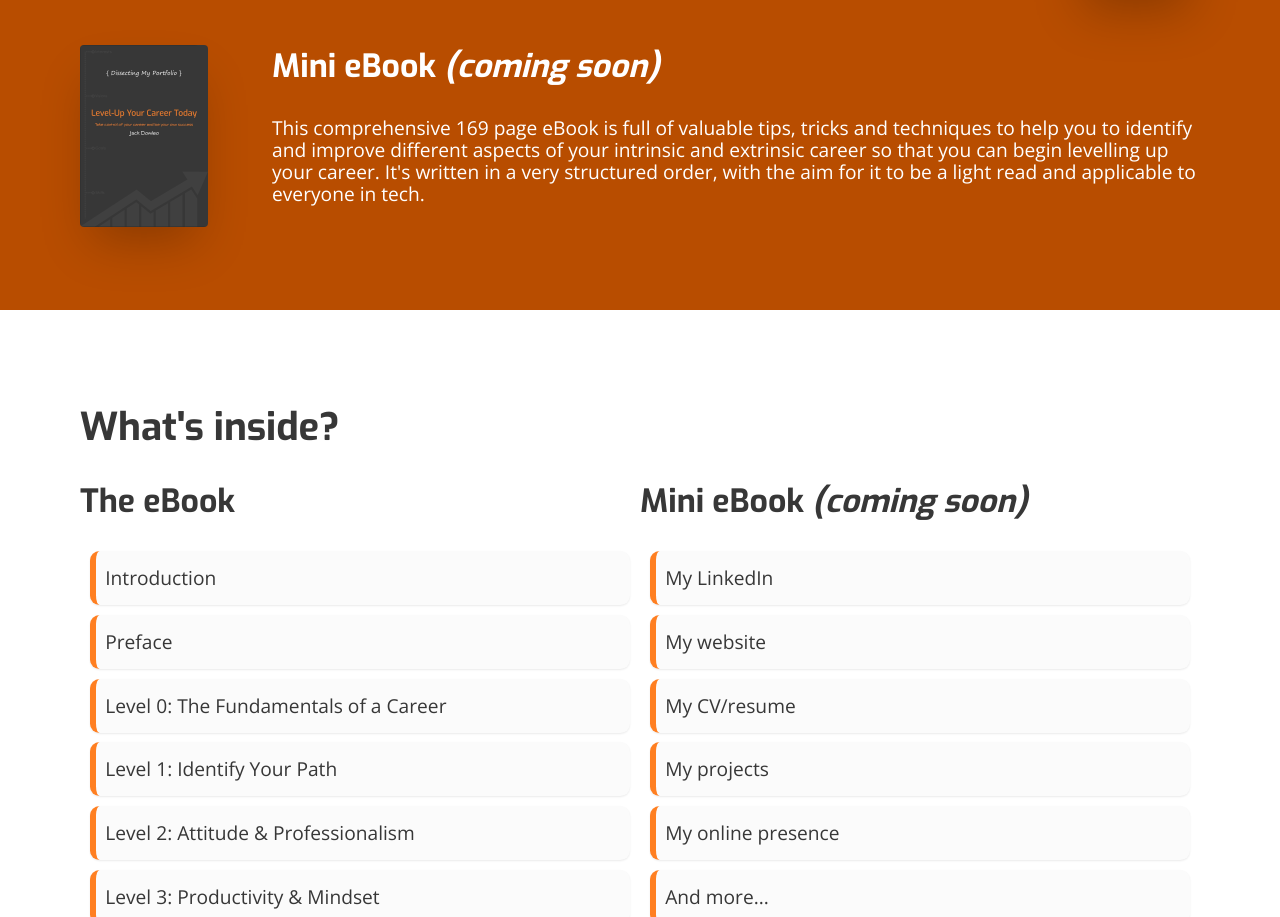
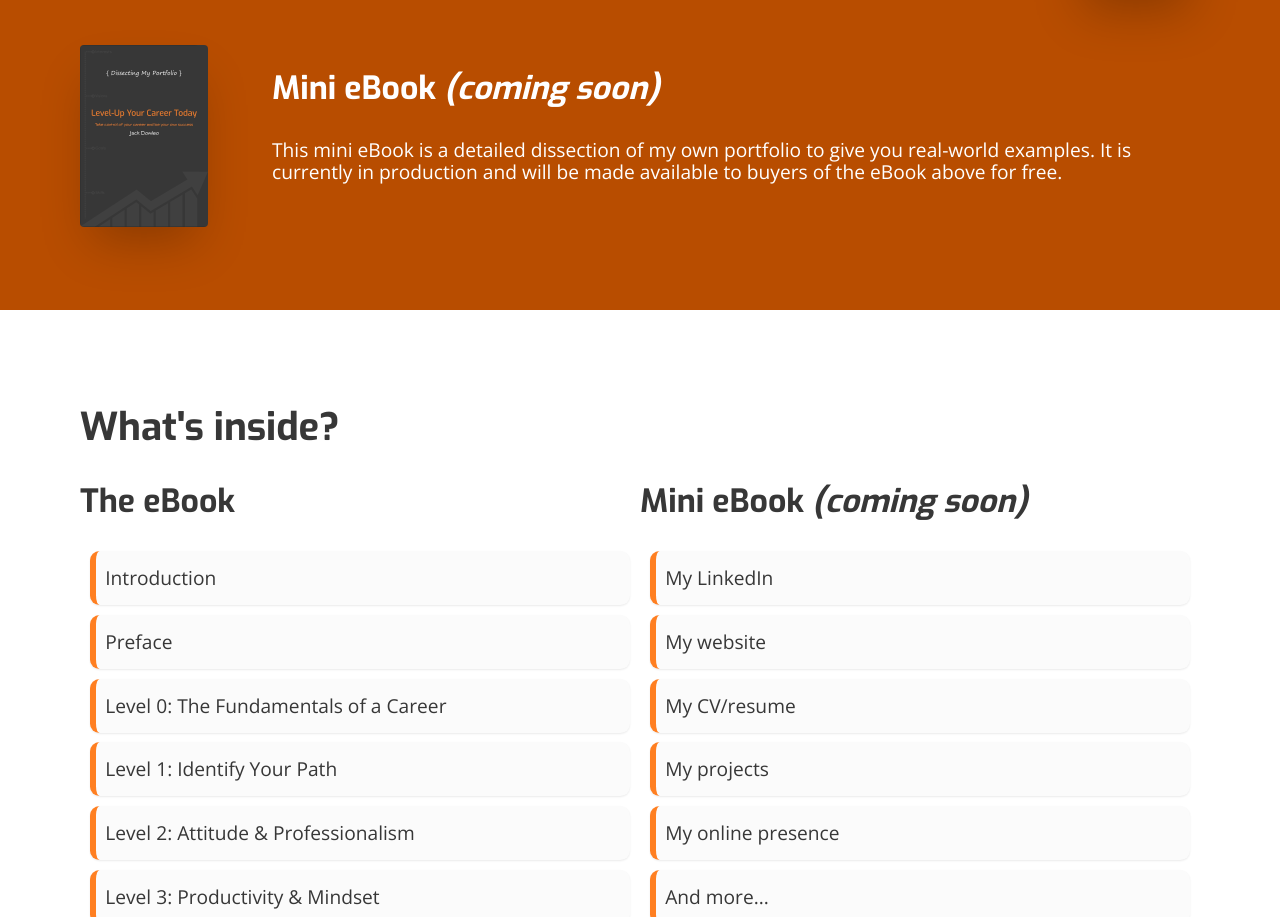
Before and after one commit to jackdomleo7/levelupyourcareer.today, a website: page index.html in a window 1280 px wide. Shown: the part 1129-2046 px from the top of the page. Drawn offline with nearby package versions, Linux system fonts and the light colour scheme.

Commit message:
Update mini eBook description

```diff
--- a/index.html
+++ b/index.html
@@ -93,7 +93,7 @@
             <img class="ebook__img" src="./img/level-up-your-career-today-cover-dissecting-my-portfolio.png" alt="'Level-Up Your Career Today: Developer Edition - Dissecting My Portfolio' eBook by Jack Domleo - front cover." />
             <div class="ebook__text">
               <h3>Mini eBook <em>(coming soon)</em></h3>
-              <p>This comprehensive 169 page eBook is full of valuable tips, tricks and techniques to help you to identify and improve different aspects of your intrinsic and extrinsic career so that you can begin levelling up your career. It's written in a very structured order, with the aim for it to be a light read and applicable to everyone in tech.</p>
+              <p>This mini eBook is a detailed dissection of my own portfolio to give you real-world examples. It is currently in production and will be made available to buyers of the eBook above for free.</p>
             </div>
           </li>
         </ul>
```
